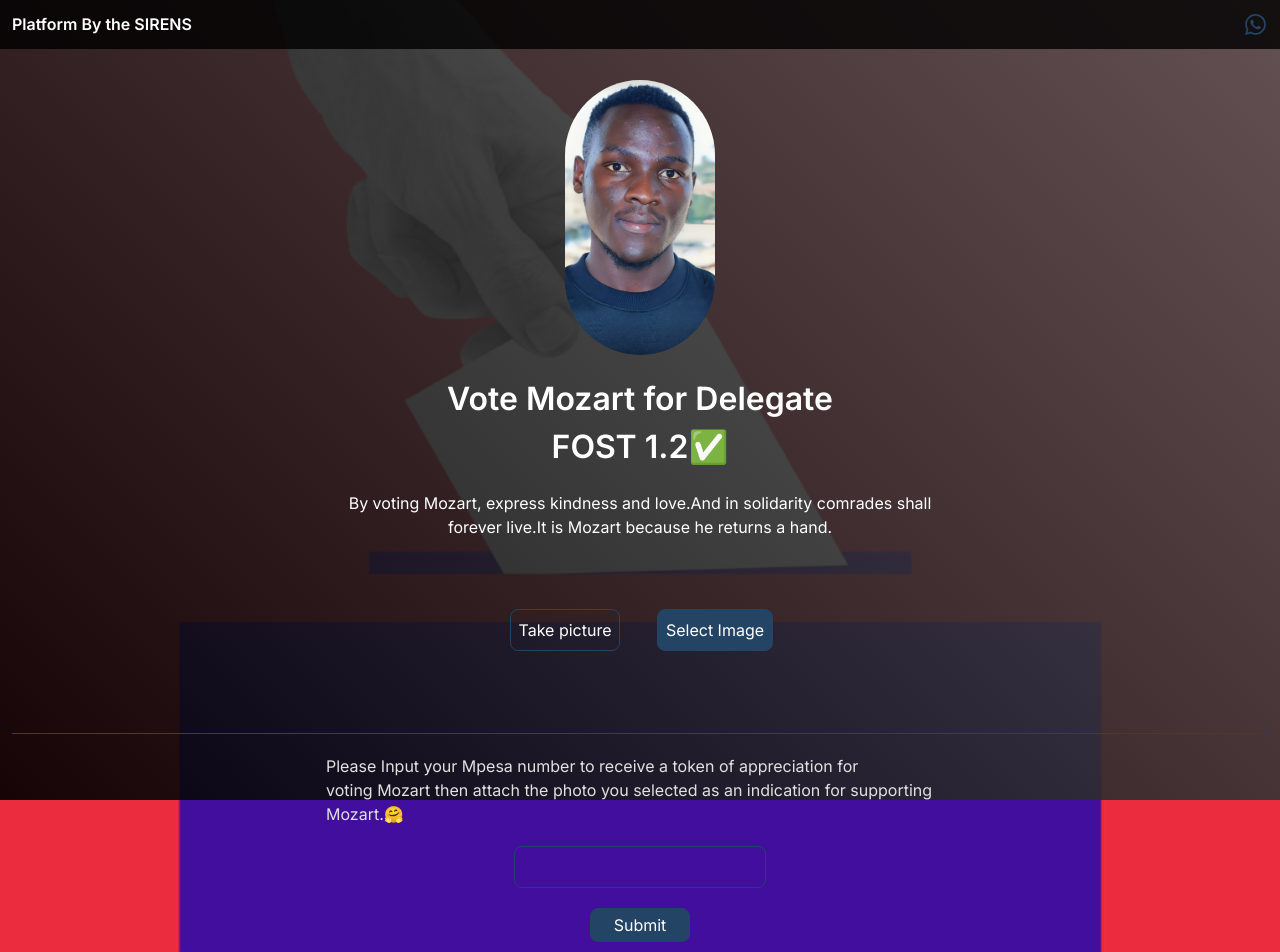
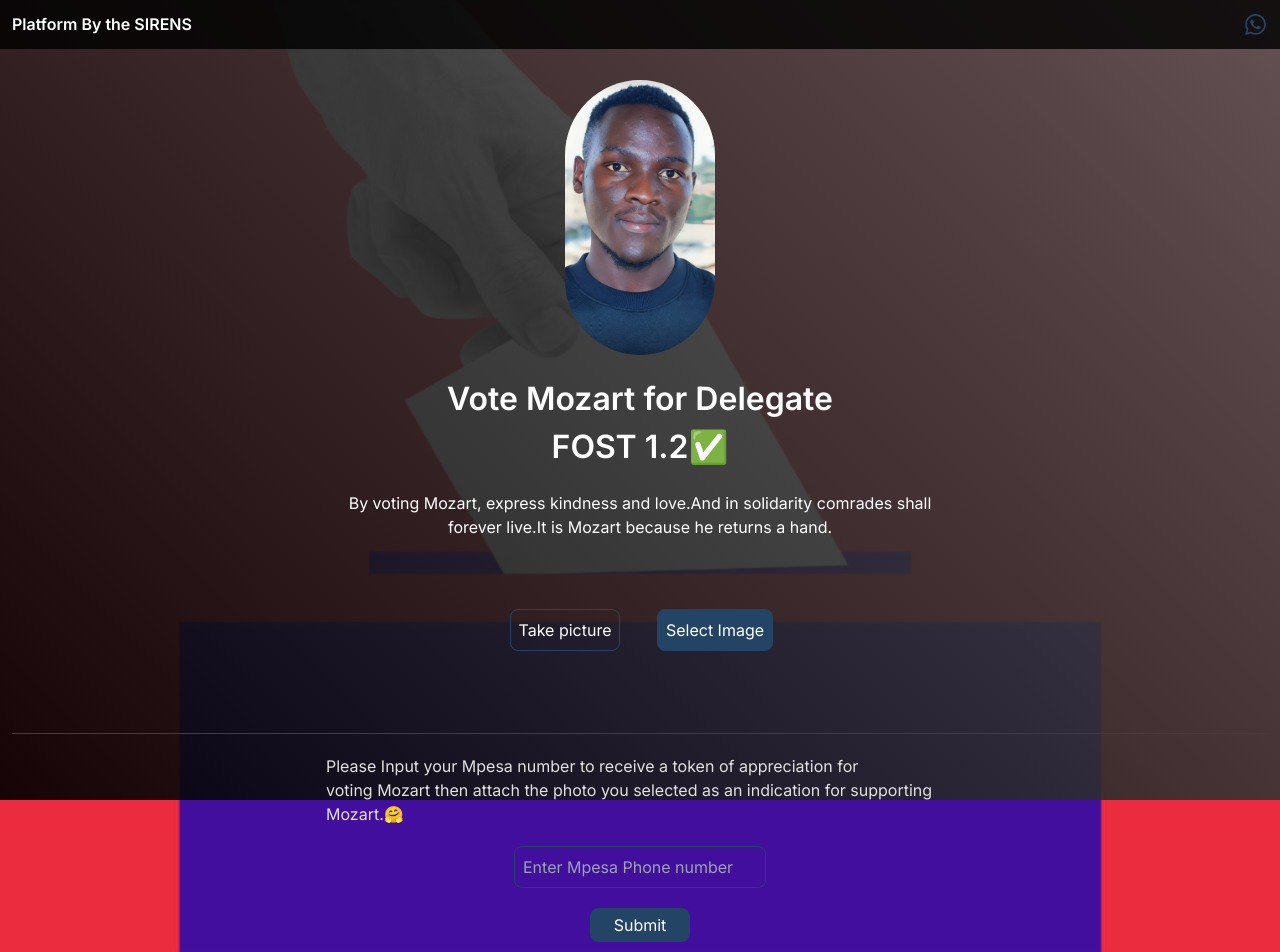
Before and after one commit to sirenscode/delegate, a Next.js app: page / in a window 1280 px wide. Shown: the top 952 px of the page. Built offline with nearby package versions, Linux system fonts and the light colour scheme.

Commit message:
Update page.tsx

```diff
--- a/app/page.tsx
+++ b/app/page.tsx
@@ -73,7 +73,7 @@ const App = () => {
         <div className="w-full flex gap-[20px] flex-col items-center mb-[50px] p-3">
           <div className="w-full h-[1px] bg-[#234464]"></div>
           <p className="text-[#E1E1E1] w-1/2 max-[500px]:w-3/4">Please Input your Mpesa number to receive a token of appreciation for voting Mozart then attach the photo you selected as an indication for supporting Mozart.🤗</p>
-          <input type="tel" id="phone" className="border-[#234464] border-[1px] bg-[transparent] rounded-lg p-2"/>
+          <input type="tel" id="phone" placeholder="Enter Mpesa Phone number" className="border-[#234464] border-[1px] bg-[transparent] rounded-lg p-2"/>
           <button className="w-[100px] p-1 bg-[#234464] border-[#234464] border-[1px] rounded-lg hover:bg-[transparent]" onClick={submit}>Submit</button>
         </div>
         <p className="w-full text-center text-[#999] font-semibold max-[500px]:text-[12px]">MOZART 2024 Copyright © All Rights are Reserved</p>
```
